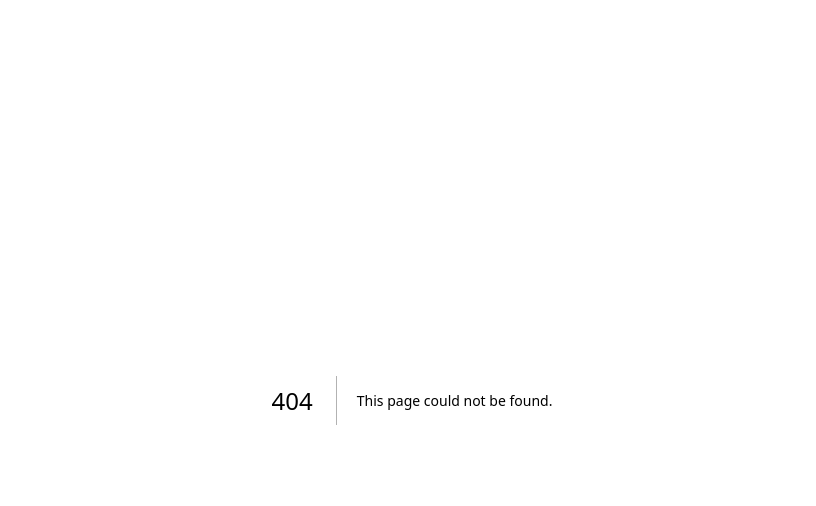
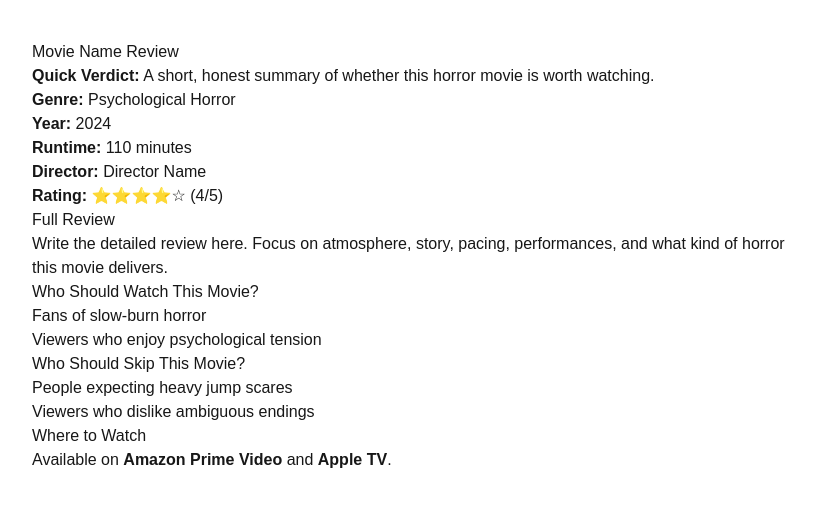
Before and after one commit to viva11vidy/horrorjungle, a Next.js app: page /reviews/1 in a window 1280 px wide. Before the commit this address had no page. Shown: the top 506 px of the page, without its empty margins (228-1044 px from the left). Built offline with nearby package versions, Linux system fonts and the light colour scheme.

Commit message:
Review page skeleton

```diff
--- /dev/null
+++ b/app/reviews/[slug]/page.tsx
@@ -0,0 +1,75 @@
+import { Metadata } from "next";
+
+type Props = {
+  params: { slug: string };
+};
+
+export const metadata: Metadata = {
+  title: "Movie Review | Horrorjungle",
+  description:
+    "An honest horror movie review to help you decide if it’s worth watching and where to stream it.",
+};
+
+export default function ReviewPage({ params }: Props) {
+  return (
+    <main style={{ maxWidth: "800px", margin: "40px auto", padding: "0 20px" }}>
+      {/* Movie Title */}
+      <h1>Movie Name Review</h1>
+
+      {/* Quick Verdict */}
+      <p>
+        <strong>Quick Verdict:</strong> A short, honest summary of whether this
+        horror movie is worth watching.
+      </p>
+
+      {/* Movie Meta */}
+      <ul>
+        <li><strong>Genre:</strong> Psychological Horror</li>
+        <li><strong>Year:</strong> 2024</li>
+        <li><strong>Runtime:</strong> 110 minutes</li>
+        <li><strong>Director:</strong> Director Name</li>
+      </ul>
+
+      {/* Rating */}
+      <p>
+        <strong>Rating:</strong> ⭐⭐⭐⭐☆ (4/5)
+      </p>
+
+      {/* Main Review */}
+      <section>
+        <h2>Full Review</h2>
+        <p>
+          Write the detailed review here. Focus on atmosphere, story, pacing,
+          performances, and what kind of horror this movie delivers.
+        </p>
+      </section>
+
+      {/* Who Should Watch */}
+      <section>
+        <h2>Who Should Watch This Movie?</h2>
+        <ul>
+          <li>Fans of slow-burn horror</li>
+          <li>Viewers who enjoy psychological tension</li>
+        </ul>
+      </section>
+
+      {/* Who Should Skip */}
+      <section>
+        <h2>Who Should Skip This Movie?</h2>
+        <ul>
+          <li>People expecting heavy jump scares</li>
+          <li>Viewers who dislike ambiguous endings</li>
+        </ul>
+      </section>
+
+      {/* Where to Watch */}
+      <section>
+        <h2>Where to Watch</h2>
+        <p>
+          Available on <strong>Amazon Prime Video</strong> and{" "}
+          <strong>Apple TV</strong>.
+        </p>
+      </section>
+    </main>
+  );
+}
```
